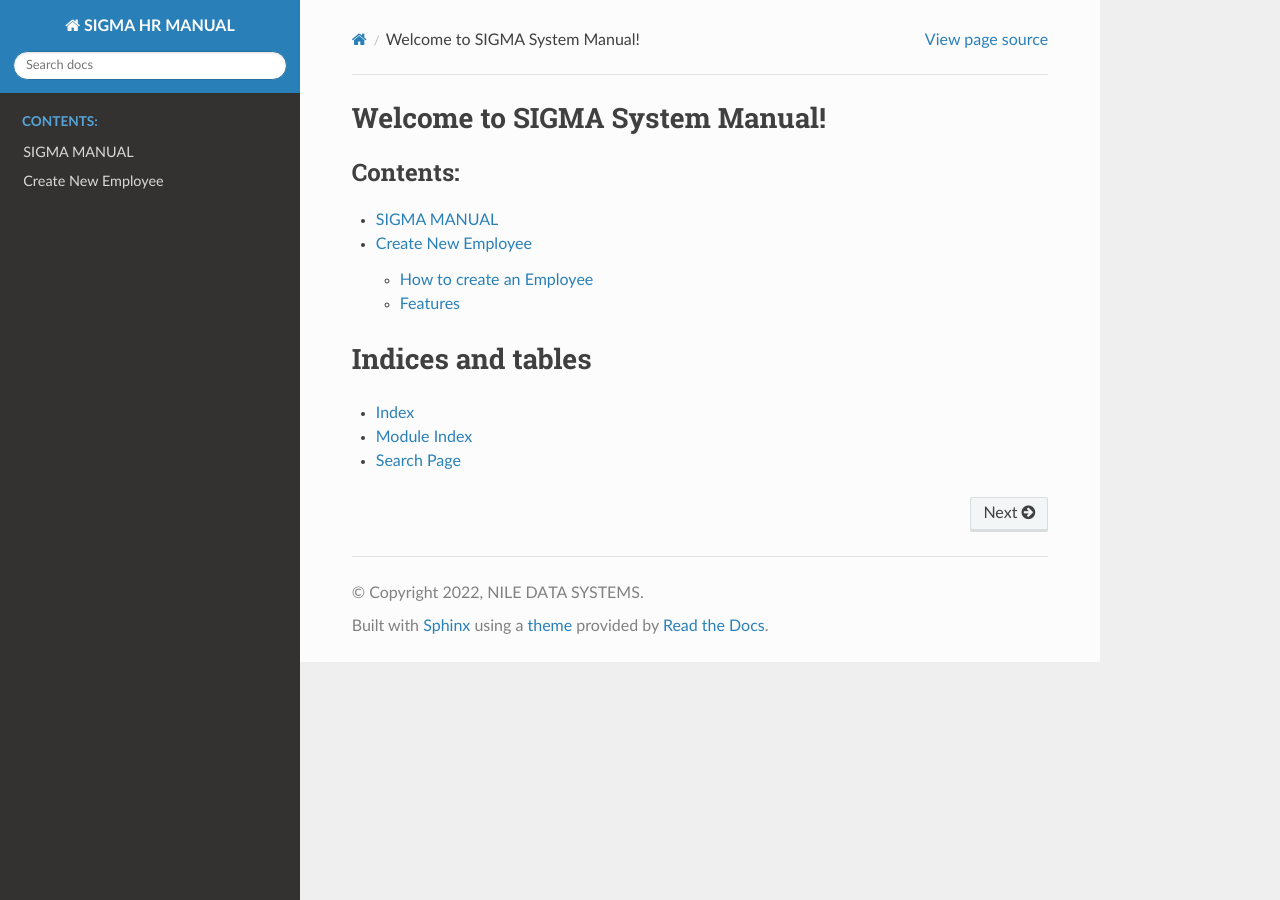
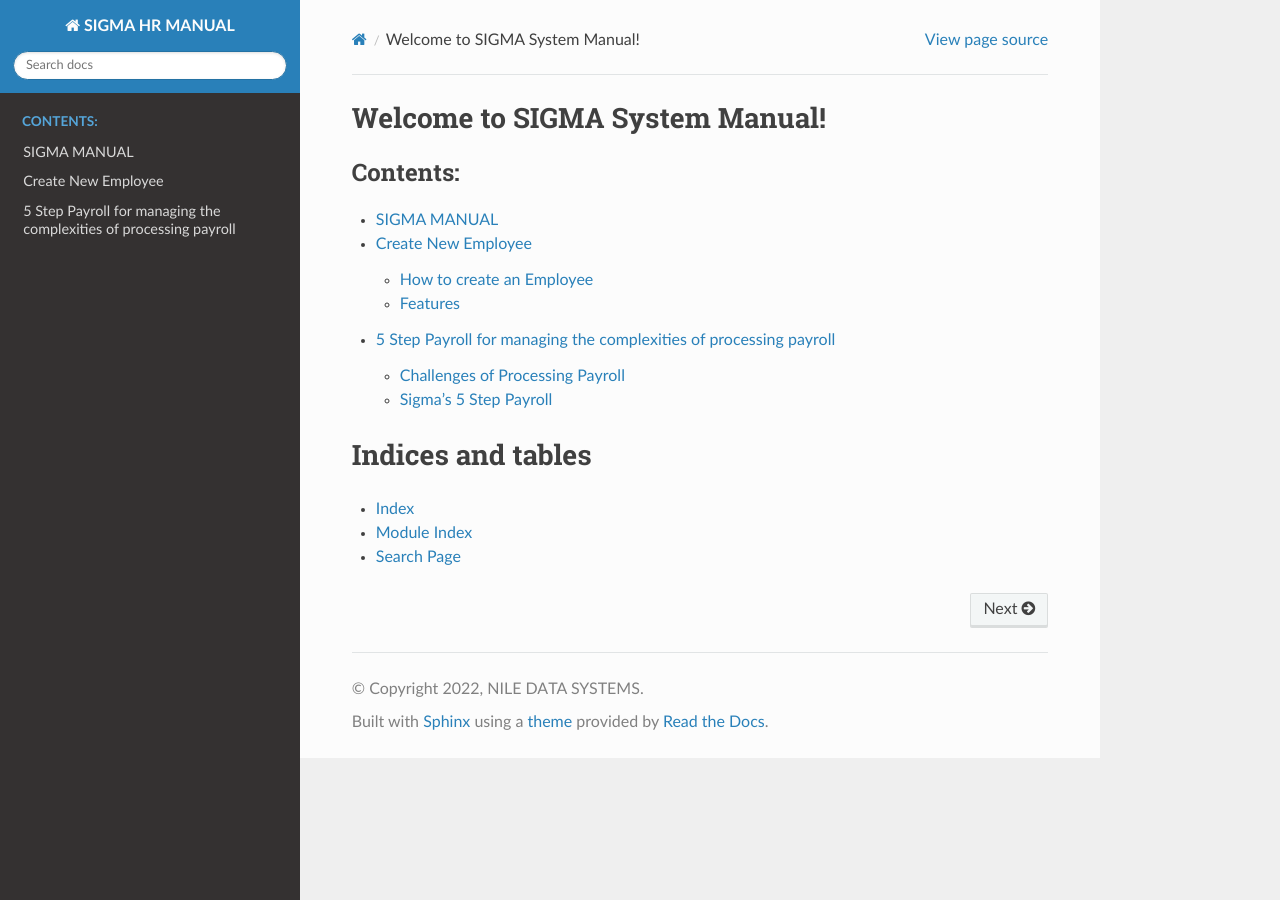
Before and after one commit to stevenyaga/sigmaerp-docs, a Sphinx documentation site: the page built from docs/index.rst, in a window 1280 px wide. Built offline with Sphinx 7.4.7 and the Read the Docs theme 2.0.0, drawn with Linux system fonts in a browser that asks for light colours; pages that are not in the unit, such as notebooks, are missing from menus; some of the changed lines change nothing that is shown.

Commit message:
refactor: More enhancements to payroll guide

```diff
--- /dev/null
+++ b/docs/hr/payroll-guide.rst
@@ -0,0 +1,77 @@
+==================================================================
+5 Step Payroll for managing the complexities of processing payroll
+==================================================================
+
+Processing payroll of employees can be cumbersome and a time-consuming activity taking into account the financial and legal implications. Changes in tax, employee regulations, and legal compliances can make payroll processing a painfully complex task. Being one of the most important tasks carried out in an organisation, it is significant to ensure that there are no challenges in the process.
+
+Challenges of Processing Payroll
+================================
+
+As your organization grows and employees start to step in and out of your team, HR management can become difficult. Some common challenges of processing payroll are
+
+* Compliance
+* Accuracy
+* Tax Regulations
+* Employee Data management
+* Security
+* Managing changes based on evolving conditions (for example, the amount of Income Tax to be deducted changing across financial years)
+
+Sigma's 5 Step Payroll
+========================
+
+Step 1: Define Payroll Period
+-----------------------------
+
+The period for which payroll entries have to be made is defined as Payroll Period. Additionally, if you want the system to calculate taxable amounts automatically, then you must define the taxable salary slabs. You can also declare the maximum tax exemption amount applicable in this period.
+
+Step 2: Define Salary Components
+--------------------------------
+
+The salaries that are offered to employees involve various components ranging from basic, House Rent Allowance (HRA), Professional Tax (PT), and so on. A salary component either be an **Earning** or a **Deduction** based on how it is defined. You can add the amount directly or it can be an amount calculated on the basis of base salary or a particular rate or based on a formula involving the other components as well.
+
+You can create salary components and define whether the component is an Earning or a Deduction component. There are certain checkboxes that you can check depending on the component type. Select the company and a default ledger account. Now, these salary components can be based on a particular formula or it can be a fixed amount. Only for Income Tax component you need to check a particular checkbox called "Variable based on Taxable Salary". This will ensure that the Income Tax is calculated automatically in the backend.
+
+Step 3: Create a Salary Structure
+---------------------------------
+Once you have created all the salary components, you can define a salary structure. You can also define whether the salary is based on timesheets. You can add the earnings and deductions as per your choice and the mode of payment.
+
+Salary Structure represents how salaries are created in SIGMA based on earnings and deductions. In simple words, it is the breakup of the salary offered to your employees. Creation of salary structures in SIGMA requires you to first create Salary Components.
+
+.. image::  _static/images/hr/salary_structure.png
+	:width: 600
+	:alt: Salary Structure
+
+
+Step 4. Assign the Salary Structure
+-----------------------------------
+
+Once the salary structures have been created, you need to assign it to employees. If you miss this step, then you will not be able to proceed further. During assignment, you have to select the Income Tax Slab (if you have multiple slabs), since the percentage deduction of Income Tax will be calculated based on the same. You can also define a base amount if your salary structures are based on formulas.
+
+.. image::  _static/images/hr/salary_structure_assignment.png
+	:width: 600
+	:alt: Salary Structure
+
+Step 5. Create a Payroll Entry & Salary Slips
+---------------------------------------------
+
+Once all of the above steps are done, you need to create a payroll entry. Once you have selected the payroll date, frequency and added the payment account, you can filter employees on the basis on department, designation and branch. If you do not wish to do so then you can directly click on 'Get employees'. On doing so, a list of all the employees will populate in the Employee Details section. You can then proceed by clicking on "Create Salary Slips" and all the salary slips will be generated in draft.
+
+.. image::  _static/images/hr/payroll_entry.png
+	:width: 600
+	:alt: Payroll Entry
+
+You can verify the draft salary slips and then submit them via the payroll entry. On submitting the salary slips, an accrual journal entry will be created. This means we are booking the salary expenses in the system and not paying them.
+
+.. image::  _static/images/hr/confirm_salary_slips.png
+	:width: 600
+	:alt: Confirm Salary Slips
+
+
+Step 6. Bank Entry
+------------------
+
+Once you have booked the accrued salary slips, as a last step you need to make a Bank Entry. With this last step, your payroll process is completed, but this does not mean the salaries are transferred in the bank. That minor step has to be done manually.
+
+.. image::  _static/images/hr/payroll_bank_entry.png
+	:width: 600
+	:alt: Payroll Bank Entry
--- a/docs/index.rst
+++ b/docs/index.rst
@@ -13,6 +13,7 @@
    README
    HISTORY
    hr/employee
+   hr/payroll-guide
 
 Indices and tables
 ==================
```
Also changed, not shown: docs/_static/images/hr/confirm_salary_slips.png (added), docs/_static/images/hr/payroll_bank_entry.png (added), docs/_static/images/hr/payroll_entry.png (added), docs/_static/images/hr/salary_structure.png (added), docs/_static/images/hr/salary_structure_assignment.png (added).
